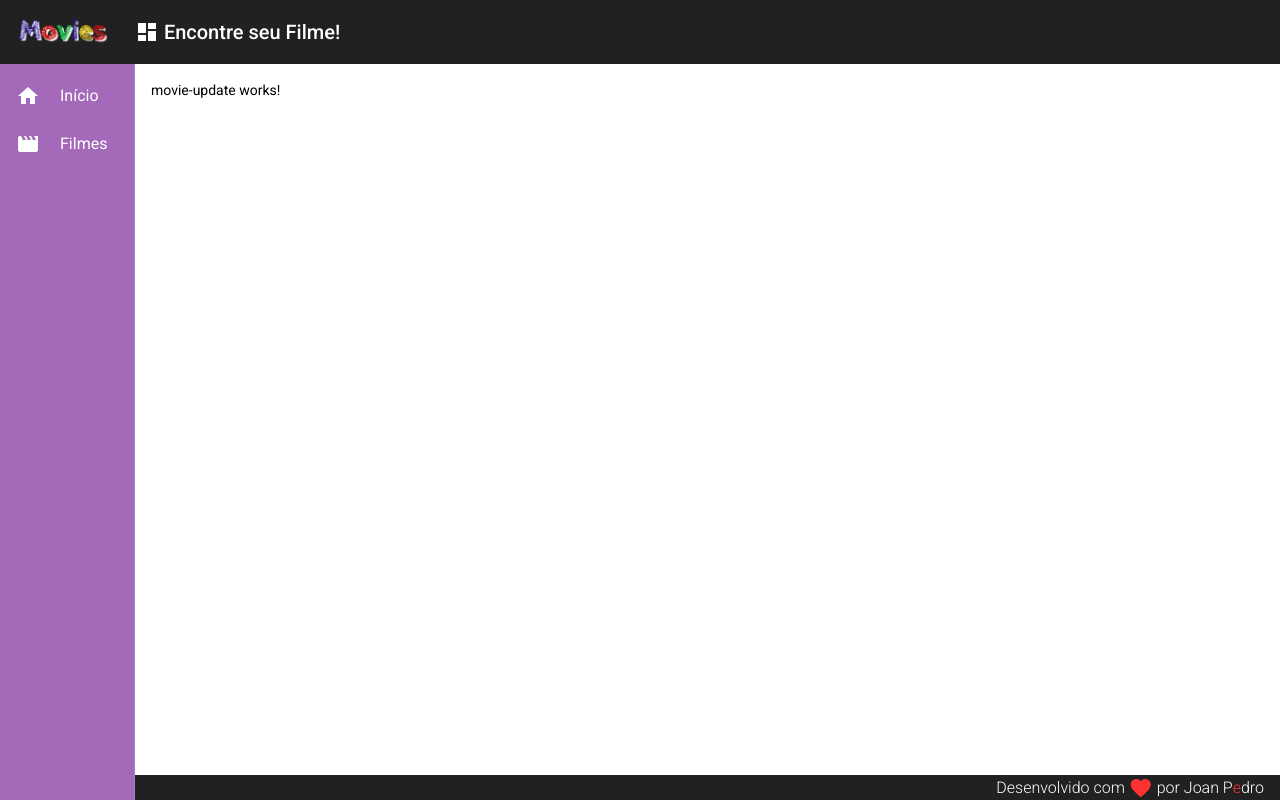
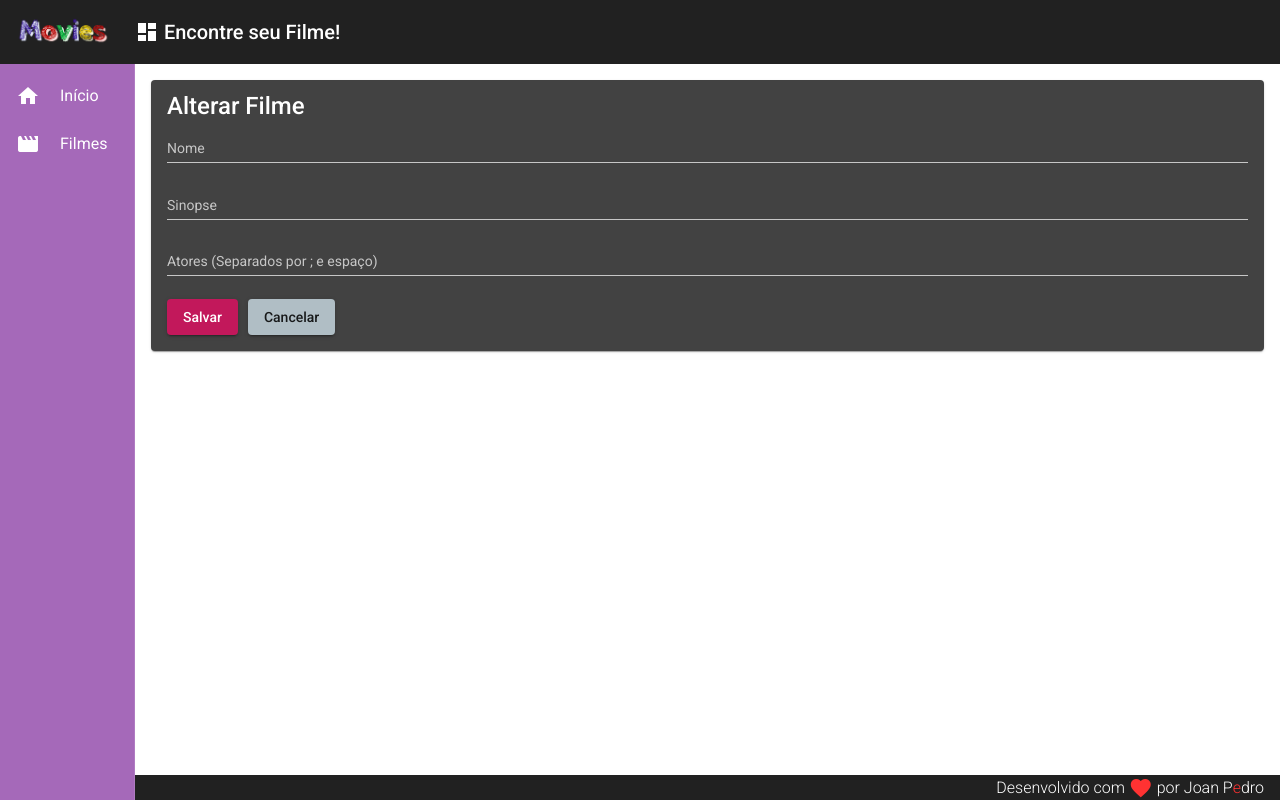
Before and after one commit to JoanPedro/AngularSQL-Teste, an Angular app in the folder frontend/: page /movies/update/1 in a window 1280 px wide. Built offline with nearby package versions, Linux system fonts and the light colour scheme; no server answers.

Commit message:
Finaliza Componente Atualizar Filmes

```diff
--- a/frontend/src/app/components/movie/movie-read/movie-read.component.html
+++ b/frontend/src/app/components/movie/movie-read/movie-read.component.html
@@ -1,11 +1,5 @@
 <div class="mat-elevation-z5">
   <table mat-table [dataSource]="movies">
-    <!-- Name Column -->
-    <ng-container matColumnDef="id">
-      <th mat-header-cell *matHeaderCellDef >id</th>
-      <td mat-cell *matCellDef="let row">{{row.id}}</td>
-    </ng-container>
-
     <!-- Name Column -->
     <ng-container matColumnDef="name">
       <th mat-header-cell *matHeaderCellDef >Nome</th>
--- a/frontend/src/app/components/movie/movie-read/movie-read.component.ts
+++ b/frontend/src/app/components/movie/movie-read/movie-read.component.ts
@@ -11,7 +11,7 @@ export class MovieReadComponent implements OnInit {
 
   movies: Movie[]
 
-  displayedColumns = ['id', 'name', 'sinopses', 'actors', 'action']
+  displayedColumns = ['name', 'sinopses', 'actors', 'action']
 
   constructor(private movieService: MovieService) { }
 
--- a/frontend/src/app/components/movie/movie-update/movie-update.component.css
+++ b/frontend/src/app/components/movie/movie-update/movie-update.component.css
@@ -0,0 +1,8 @@
+form {
+  display: flex;
+  flex-direction: column;
+}
+
+button {
+  margin: 5px 10px 0px 0px;
+}
--- a/frontend/src/app/components/movie/movie-update/movie-update.component.html
+++ b/frontend/src/app/components/movie/movie-update/movie-update.component.html
@@ -1 +1,24 @@
-<p>movie-update works!</p>
+<mat-card>
+  <mat-card-title>Alterar Filme</mat-card-title>
+  <form>
+    <mat-form-field>
+      <input matInput placeholder="Nome"
+        [(ngModel)]="movie.name" name="name">
+    </mat-form-field>
+    <mat-form-field>
+      <input matInput placeholder="Sinopse"
+        [(ngModel)]="movie.sinopses" name="sinopses">
+    </mat-form-field>
+    <mat-form-field>
+      <input matInput placeholder="Atores (Separados por ; e espaço)"
+        [(ngModel)]="movie.actors" name="actors">
+    </mat-form-field>
+  </form>
+  <button mat-raised-button (click)="updateMovie()" color="primary">
+    Salvar
+  </button>
+
+  <button mat-raised-button (click)="cancel()" color="accent">
+    Cancelar
+  </button>
+</mat-card>
--- a/frontend/src/app/components/movie/movie-update/movie-update.component.ts
+++ b/frontend/src/app/components/movie/movie-update/movie-update.component.ts
@@ -1,3 +1,6 @@
+import { Movie } from './../movie.model';
+import { Router, ActivatedRoute } from '@angular/router';
+import { MovieService } from './../movie.service';
 import { Component, OnInit } from '@angular/core';
 
 @Component({
@@ -7,9 +10,32 @@ import { Component, OnInit } from '@angular/core';
 })
 export class MovieUpdateComponent implements OnInit {
 
-  constructor() { }
+  movie: Movie = {
+    name: '',
+    sinopses: '',
+    actors: ''
+  }
+
+  constructor(private movieService: MovieService,
+    private router: Router,
+    private route: ActivatedRoute) { }
 
   ngOnInit(): void {
+    const id = this.route.snapshot.paramMap.get('id')
+    this.movieService.readById(id).subscribe(movies => {
+      this.movie = movies
+    })
+  }
+
+  updateMovie(): void {
+    this.movieService.update(this.movie).subscribe(() => {
+      this.movieService.showMessage('Produto Atualizado com Sucesso.')
+      this.router.navigate(['/movies'])
+    })
+  }
+
+  cancel(): void {
+    this.router.navigate(['/movies'])
   }
 
 }
--- a/frontend/src/app/components/movie/movie.service.ts
+++ b/frontend/src/app/components/movie/movie.service.ts
@@ -9,7 +9,8 @@ import { Observable } from 'rxjs';
 })
 export class MovieService {
 
-  baseUrl = "http://localhost:3333/movies"
+  // baseUrl = "http://localhost:3333/movies"
+  baseUrl = "http://localhost:3333"
 
   constructor(private snackbar: MatSnackBar,
     private http : HttpClient) { }
@@ -23,7 +24,7 @@ export class MovieService {
   }
 
   create(movie: Movie): Observable<Movie> {
-    return this.http.post<Movie>(this.baseUrl,
+    return this.http.post<Movie>(`${this.baseUrl}/movies`,
       movie, {
         headers: new HttpHeaders({
           'Content-Type':  'application/json'
@@ -34,16 +35,16 @@ export class MovieService {
   }
 
   read(): Observable<Movie[]> {
-    return this.http.get<Movie[]>(this.baseUrl)
+    return this.http.get<Movie[]>(`${this.baseUrl}/movies`)
   }
 
   readById(id: string): Observable<Movie> {
-    const url = `${this.baseUrl}/${id}`
+    const url = `${this.baseUrl}/movie/${id}`
     return this.http.get<Movie>(url)
   }
 
   update(movie: Movie): Observable<Movie> {
-    const url = `${this.baseUrl}/${movie.id}`
+    const url = `${this.baseUrl}/movie/${movie.id}`
     return this.http.put<Movie>(url, movie)
   }
 }
```
